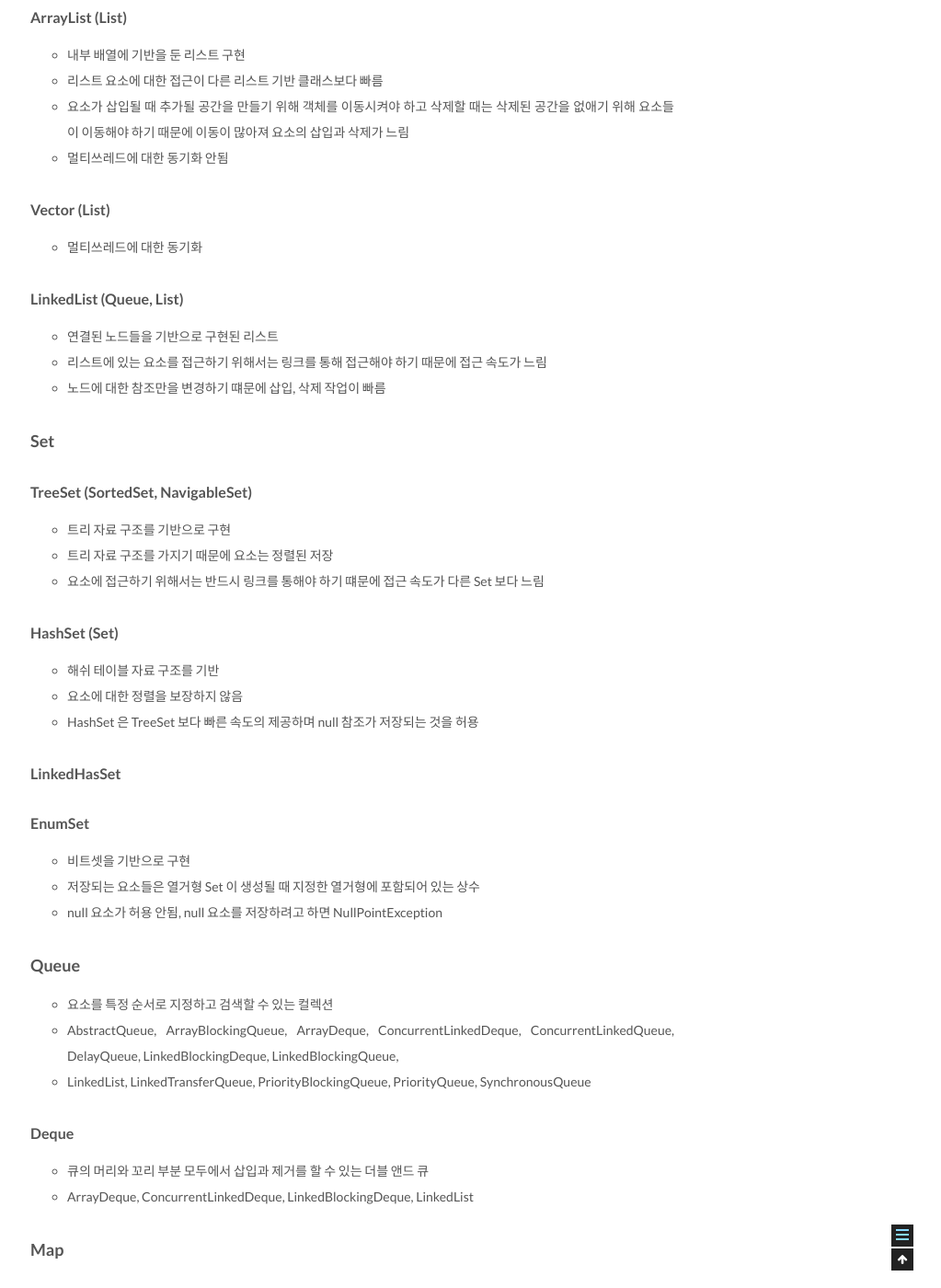
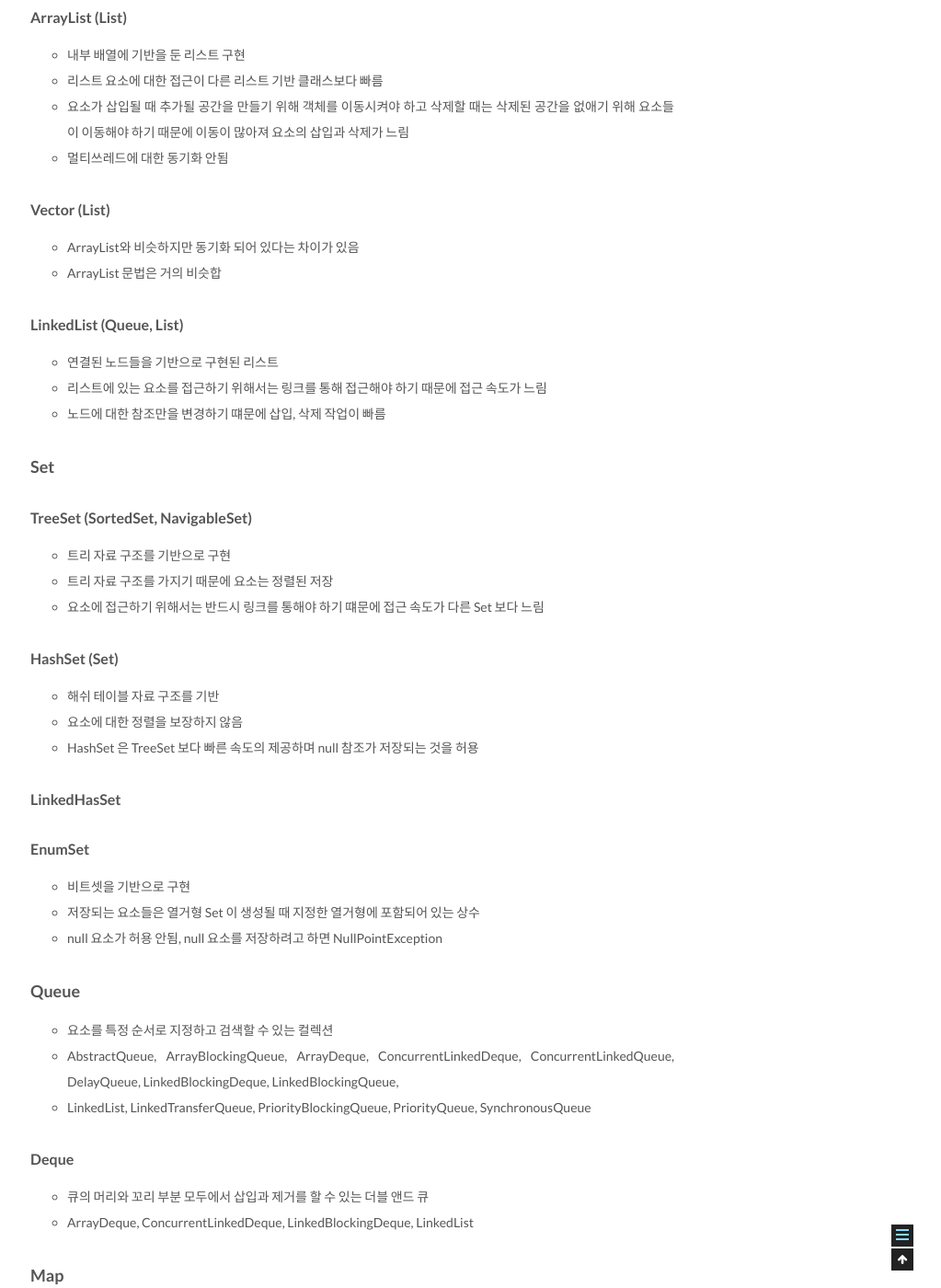
Before and after one commit to csj4032/csj4032.github.io, a Jekyll site: the page built from _posts/2018-02-19-Java_Developer_Interview.md, in a window 1280 px wide and 1400 px high, scrolled down 13831 px. Shown: the whole window at 92% size, without its empty margins (257-1280 px from the left). Built offline with Jekyll 4.4.1, drawn with Linux system fonts in a browser that asks for light colours.

Commit message:
Java Developer Interview 포스팅 수정

```diff
--- a/_posts/2018-02-19-Java_Developer_Interview.md
+++ b/_posts/2018-02-19-Java_Developer_Interview.md
@@ -343,7 +343,8 @@ public class Dispatch{
 * 멀티쓰레드에 대한 동기화 안됨
 
 #### Vector (List)
-*  멀티쓰레드에 대한 동기화
+* ArrayList와 비슷하지만 동기화 되어 있다는 차이가 있음
+* ArrayList 문법은 거의 비슷합
 
 #### LinkedList (Queue, List)
 * 연결된 노드들을 기반으로 구현된 리스트
```
